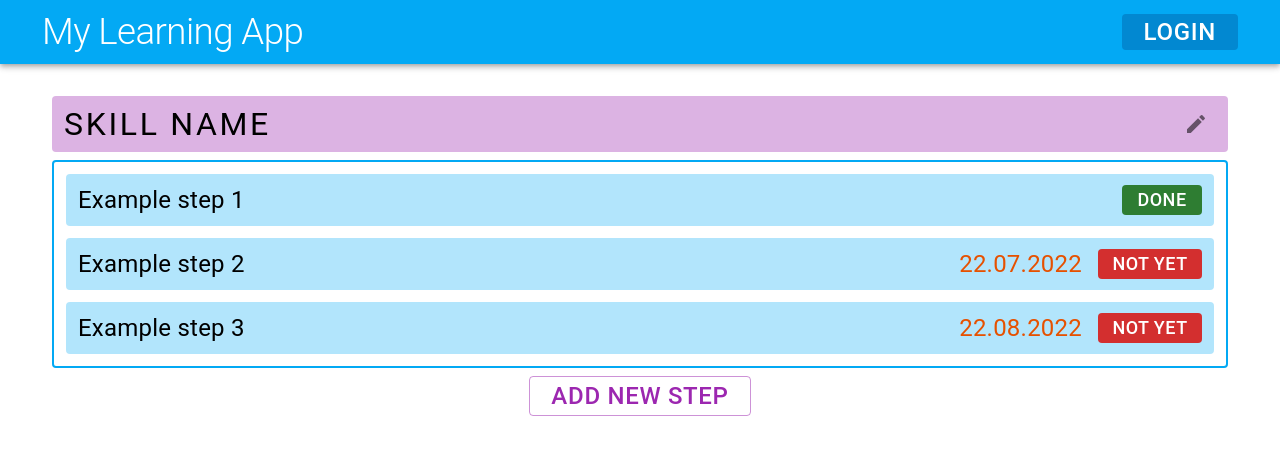
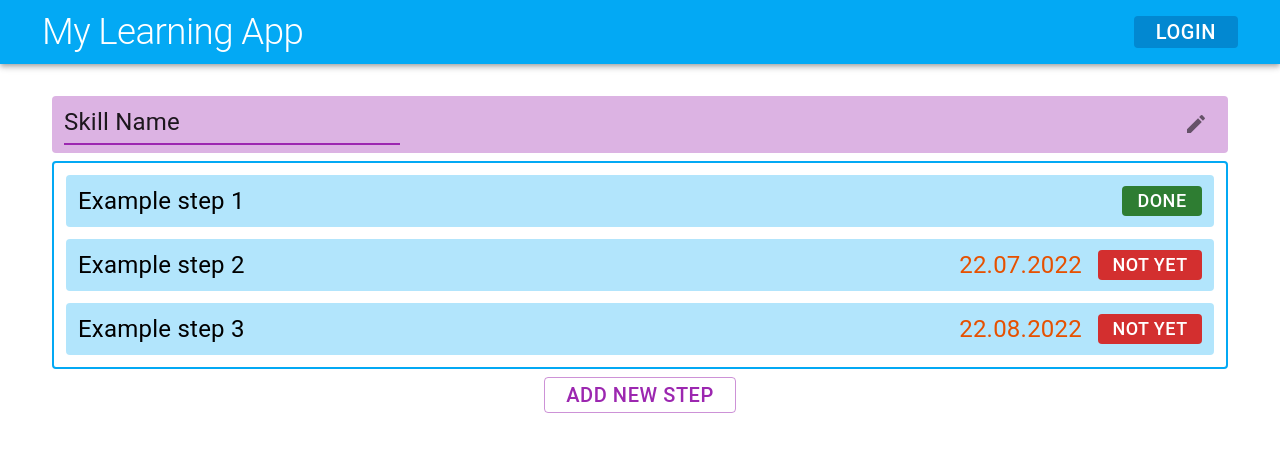
Before and after one commit to An-nett/my-learning-app, a React (Create React App) app: page / in a window 1280 px wide. Both pictures are taken after a click on the button 1196 px from the left and 124 px from the top of the page. Shown: the top 454 px of the page. Built offline with nearby package versions, Linux system fonts and the light colour scheme.

Commit message:
added title change

```diff
--- a/src/pages/skill.tsx
+++ b/src/pages/skill.tsx
@@ -1,10 +1,20 @@
 import { Edit } from "@mui/icons-material";
-import { alpha, Button, Stack, Typography } from "@mui/material";
-import { FC } from "react";
+import { alpha, Button, Stack, TextField, Typography } from "@mui/material";
+import { FC, useCallback, useState } from "react";
 import { ActionButton } from "../components/Buttons/Buttons.styled";
 import { SkillItem } from "../components/SkillItem/SkillItem";
 
 export const SkillPage: FC = () => {
+  const [editMode, setEditMode] = useState(false);
+  const [title, setTitle] = useState("Skill Name");
+
+  const toggleEditMode = useCallback(() => {
+    setEditMode((prevMode) => !prevMode);
+  }, []);
+  const handleTitleChange = useCallback((e: React.BaseSyntheticEvent) => {
+    setTitle(e.target.value);
+  }, []);
+
   return (
     <Stack spacing={2}>
       <Stack
@@ -18,8 +28,19 @@ export const SkillPage: FC = () => {
           borderRadius: theme.spacing(1),
         })}
       >
-        <Typography variant="overline">Skill Name</Typography>
-        <ActionButton>
+        {editMode ? (
+          <TextField
+            autoFocus
+            value={title}
+            onChange={handleTitleChange}
+            variant="standard"
+            size="small"
+            color="secondary"
+          />
+        ) : (
+          <Typography variant="overline">{title}</Typography>
+        )}
+        <ActionButton onClick={toggleEditMode}>
           <Edit />
         </ActionButton>
       </Stack>
--- a/src/theme/theme.ts
+++ b/src/theme/theme.ts
@@ -23,7 +23,7 @@ let theme = createTheme({
       fontSize: 20,
     },
     button: {
-      fontSize: 24,
+      fontSize: 20,
       lineHeight: 1,
     },
     overline: {
```
